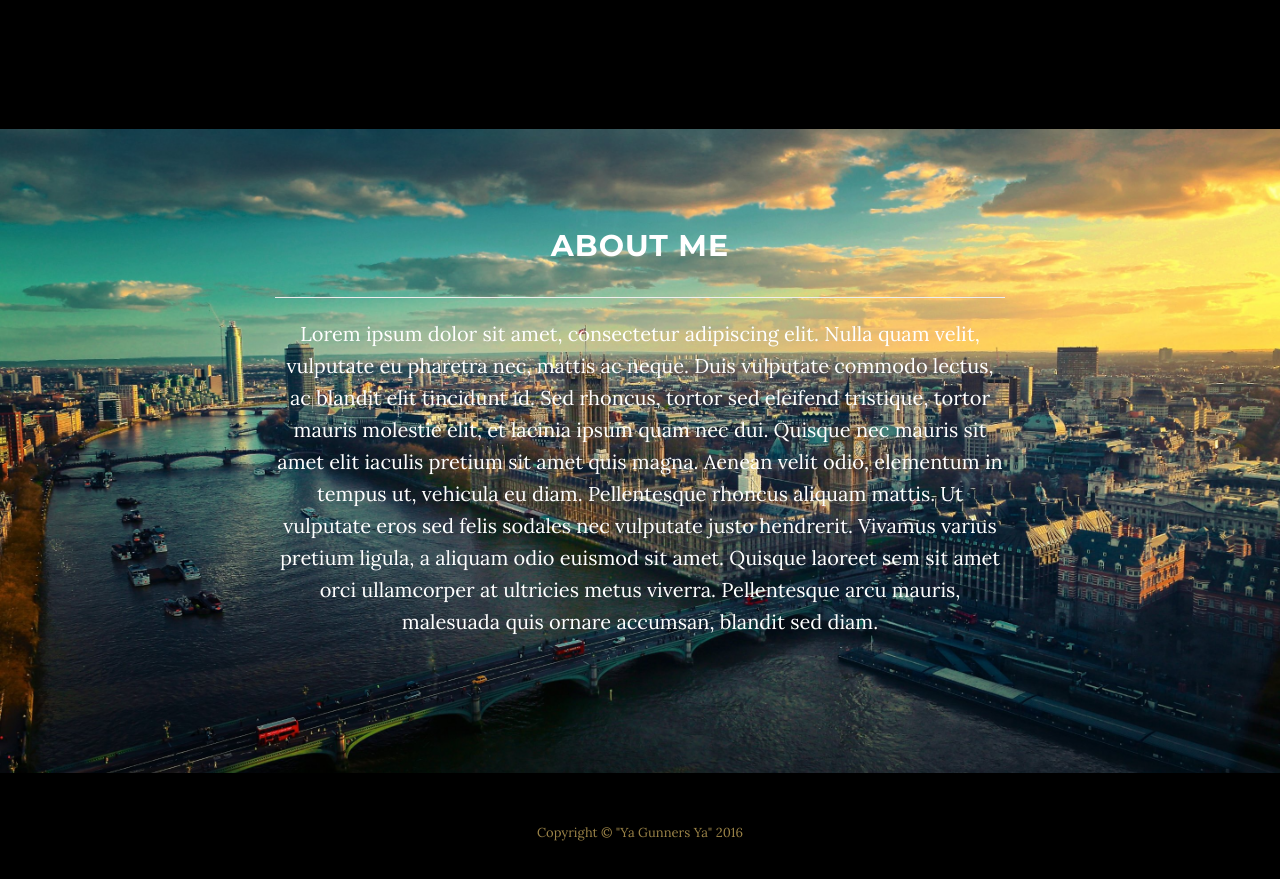
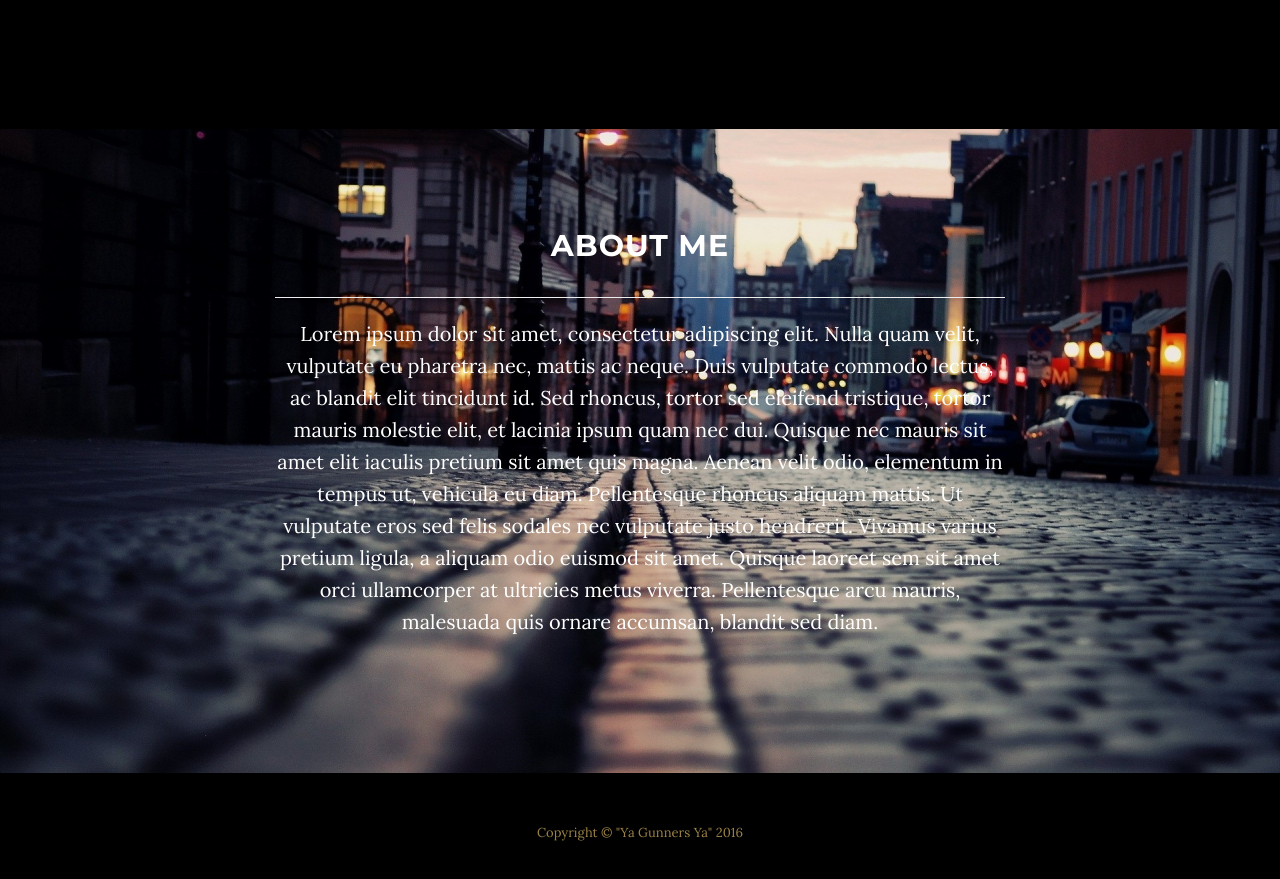
Before and after one commit to alihyder23/WebDevSpring2016, a website: page public/index.html in a window 1280 px wide. Shown: the part 1380-2259 px from the top of the page. Drawn offline with nearby package versions, Linux system fonts and the light colour scheme.

Commit message:
added images

```diff
--- a/public/css/homepage.css
+++ b/public/css/homepage.css
@@ -266,7 +266,7 @@ a:focus {
     width: 100%;
     padding: 50px 0;
     color: #fff;
-    background: url(../img/footer-bg.jpg) no-repeat center center scroll;
+    background: url(../img/london-street.jpg) no-repeat center center scroll;
     background-color: #000;
     -webkit-background-size: cover;
     -moz-background-size: cover;
```
Also changed, not shown: public/img/gunners_sidebar.jpg (deleted), public/img/london-in-the-uk.jpg (added), public/img/london-street.jpg (added), public/img/london.jpg (added).
